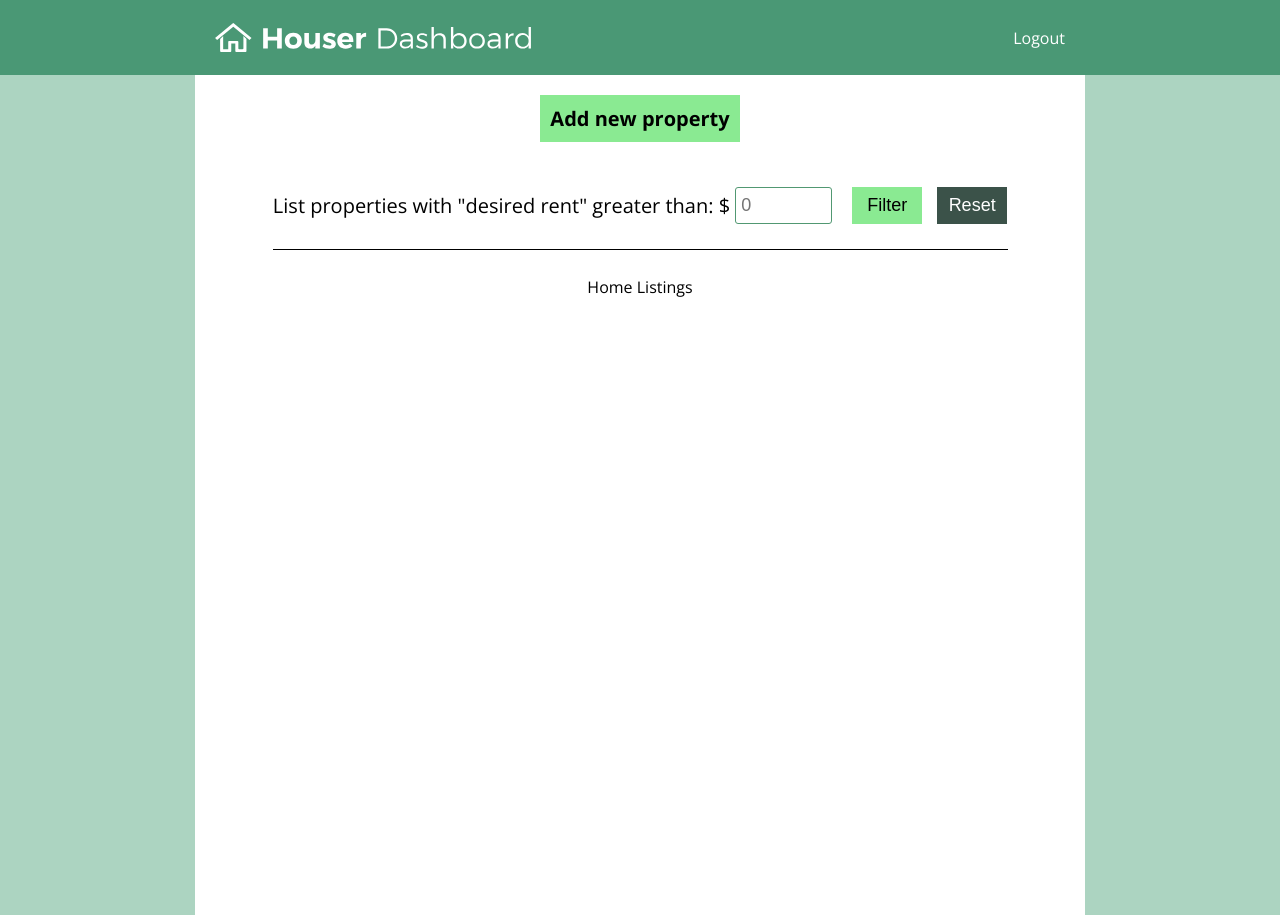
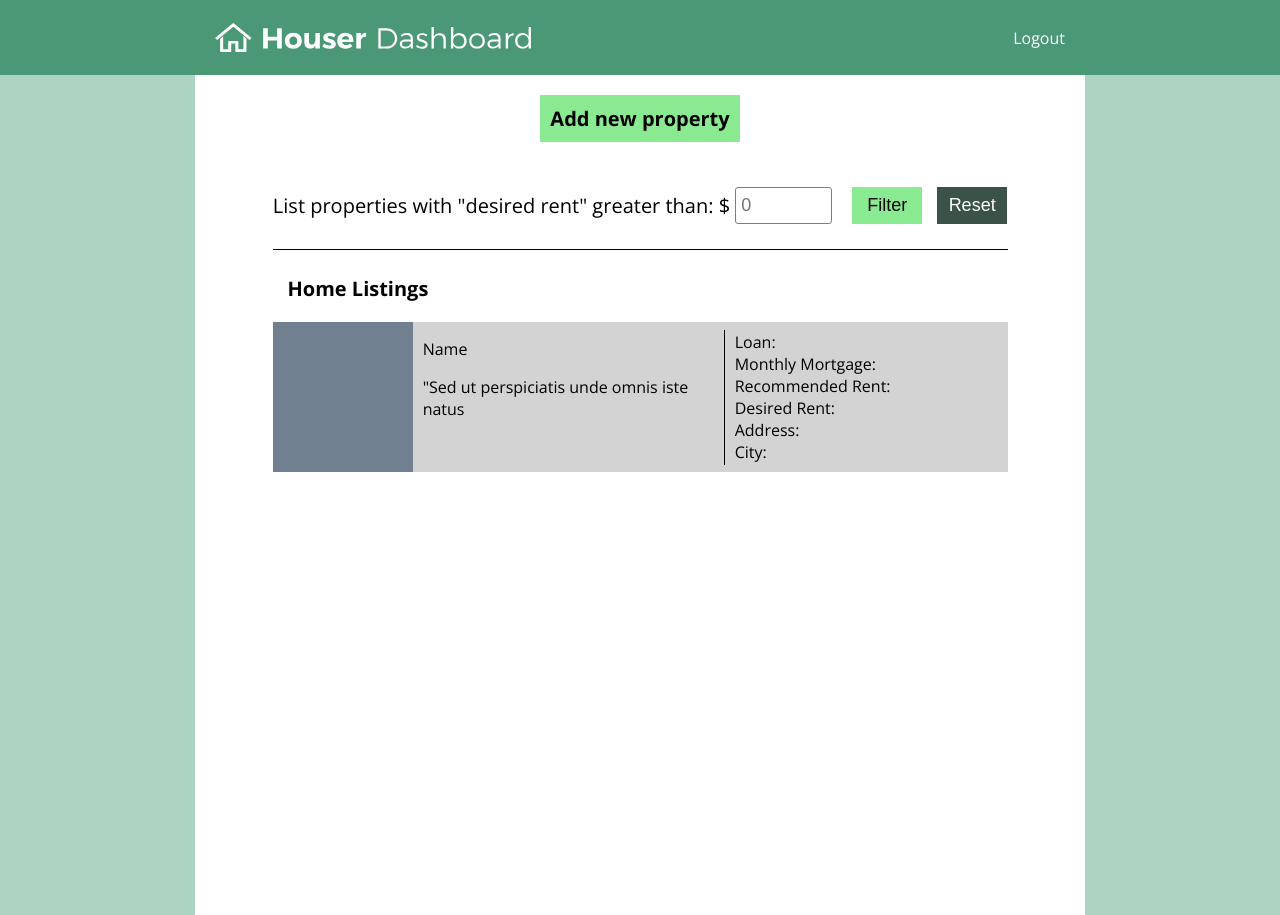
Before and after one commit to DevMtnWd14Sim2/simulation-2, a React (Create React App) app: page /dashboard in a window 1280 px wide. Built offline with nearby package versions, Linux system fonts and the light colour scheme.

Commit message:
added home listing div

```diff
--- a/src/components/dashboard_comp/Register.js
+++ b/src/components/dashboard_comp/Register.js
@@ -15,7 +15,30 @@ export default class Register extends React.Component {
             <button className="reset-btn"> Reset </button>
           </div>
           <span className="divider"> </span>
-          <p>Home Listings</p>
+
+          <div className="home-list-container">
+              <p className="form-label">Home Listings</p>
+              <div className="home-listing">
+              <div className="property-picture"> </div>
+              <div className="property-name">
+                <p>Name</p>
+                <p>"Sed ut perspiciatis unde omnis iste natus  </p>
+              </div>
+              <div className="property-name">
+              </div>
+              <span className="divider-listing"> </span>
+              <div className="property-value">
+
+                  <label>Loan:</label>
+                  <label>Monthly Mortgage:</label>
+                  <label>Recommended Rent:</label>
+                  <label>Desired Rent:</label>
+                  <label>Address:</label>
+                  <label>City:</label>
+
+              </div>
+              </div>
+          </div>
         </div>
         </form>
       </div>
--- a/src/css/components/register.scss
+++ b/src/css/components/register.scss
@@ -74,3 +74,48 @@
     text-decoration: none;
     color: black;
 }
+.home-list-container{
+    display: flex;
+    flex-direction: column;
+    width: 100%;
+    max-width: 735px;
+}
+
+.home-listing{
+    display: flex;
+    justify-content: space-between;
+    width: 100%;
+    max-width: 735px;
+    max-height: 150px;
+    background: lightgrey;
+
+}
+.property-picture {
+    width: 150px;
+    height: 150px;
+    background: slategray;
+}
+
+.property-name {
+    padding-left:10px;
+
+}
+
+
+.divider-listing{
+    display: flex;
+    margin-top: auto;
+    margin-bottom: auto;
+    height: 135px;
+    width: 1px;
+    background: black;
+}
+
+.property-value {
+    padding-left: 10px;
+    display: flex;
+    flex-direction: column;
+    justify-content: center;
+    width: 292px;
+
+}
--- a/src/css/styles.css
+++ b/src/css/styles.css
@@ -192,6 +192,43 @@ header {
   text-decoration: none;
   color: black; }
 
+.home-list-container {
+  display: flex;
+  flex-direction: column;
+  width: 100%;
+  max-width: 735px; }
+
+.home-listing {
+  display: flex;
+  justify-content: space-between;
+  width: 100%;
+  max-width: 735px;
+  max-height: 150px;
+  background: lightgrey; }
+
+.property-picture {
+  width: 150px;
+  height: 150px;
+  background: slategray; }
+
+.property-name {
+  padding-left: 10px; }
+
+.divider-listing {
+  display: flex;
+  margin-top: auto;
+  margin-bottom: auto;
+  height: 135px;
+  width: 1px;
+  background: black; }
+
+.property-value {
+  padding-left: 10px;
+  display: flex;
+  flex-direction: column;
+  justify-content: center;
+  width: 292px; }
+
 .step-header {
   display: flex;
   justify-content: space-between;
```
Also changed, not shown: 1 other file (tests, documents, lock files or other folders).
